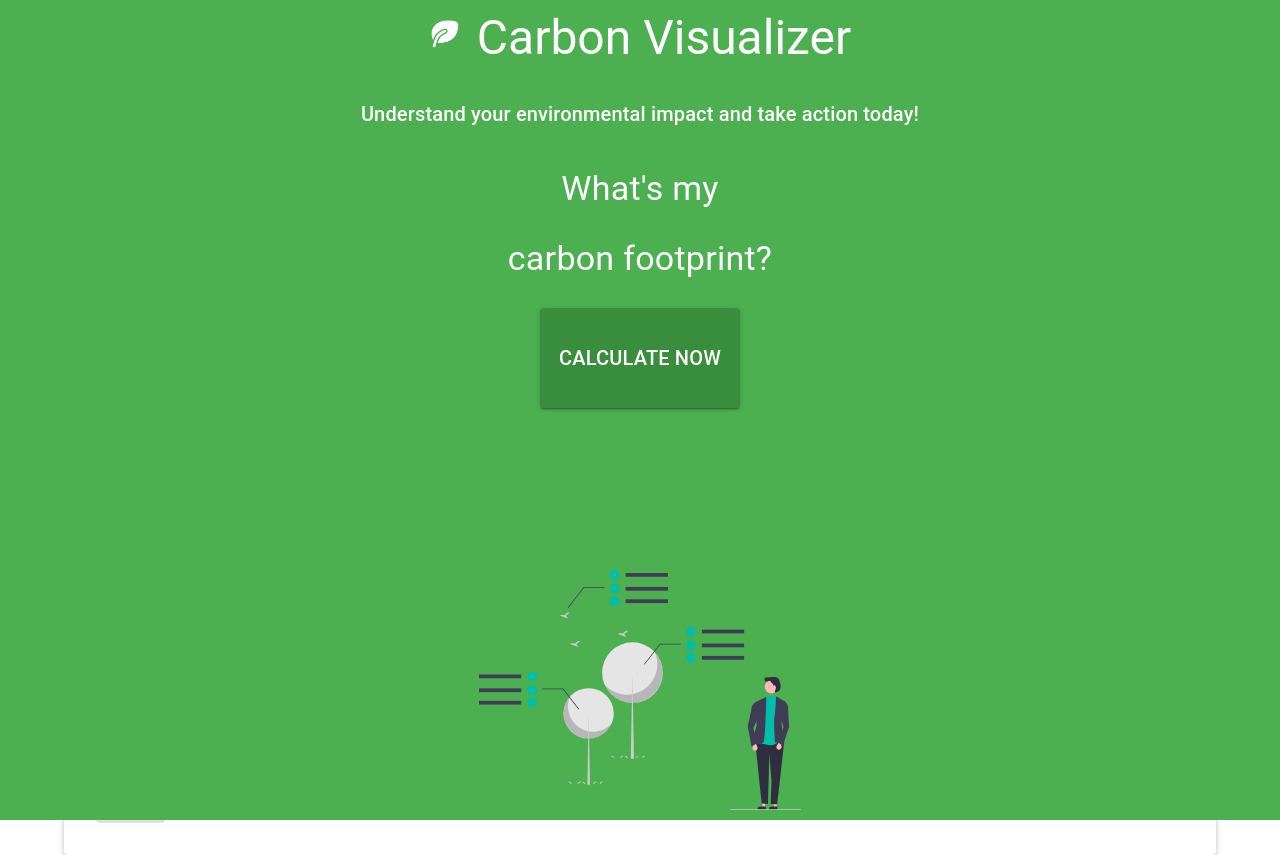
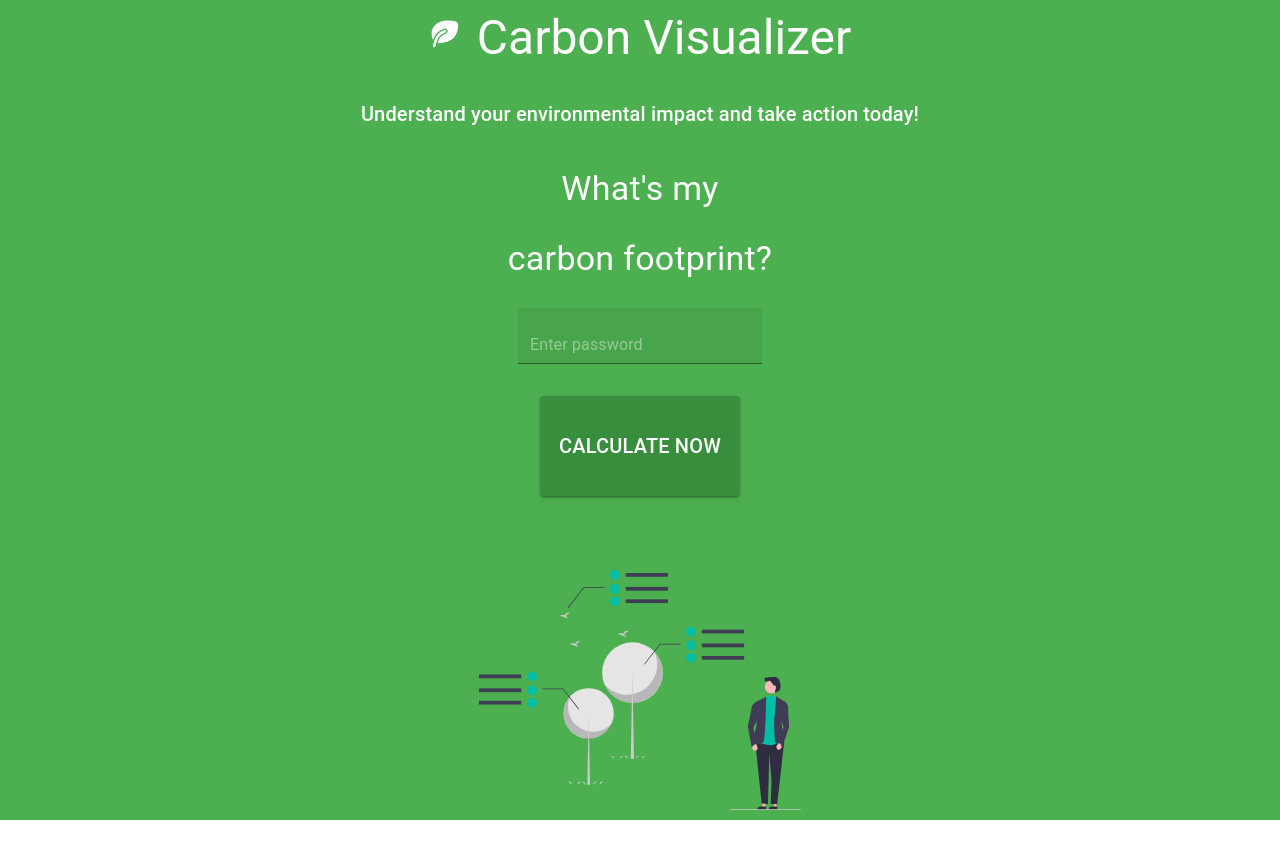
Before and after one commit to TonyJiashiChen/FIT5120-Onboarding-Project, a React (Create React App) app in the folder onboarding-frontend/: page / in a window 1280 px wide. After the commit the page ends 800 px from the top, so only its background shows below. Built offline with nearby package versions, Linux system fonts and the light colour scheme; no server answers.

Commit message:
frontend password pretection

```diff
--- a/onboarding-frontend/package.json
+++ b/onboarding-frontend/package.json
@@ -14,6 +14,7 @@
     "react": "^18.2.0",
     "react-chartjs-2": "^5.2.0",
     "react-dom": "^18.2.0",
+    "react-router-dom": "^6.14.2",
     "react-scripts": "5.0.1",
     "react-spring": "^9.7.2",
     "web-vitals": "^2.1.4"
--- a/onboarding-frontend/src/App.js
+++ b/onboarding-frontend/src/App.js
@@ -1,32 +1,51 @@
-import React, { useState } from "react";
+import React, { useState, createContext }from "react";
+import { BrowserRouter as Router, Route, Routes, Navigate } from 'react-router-dom';
 import "./App.css";
 import { Header } from "./layout/Header";
 import { Main } from "./layout/Main";
 import LandingPage from "./layout/LandingPage"
-import { Hidden, useTheme } from "@mui/material";
+import { useTheme } from "@mui/material";
+
+export const AuthApi = createContext();
 
 function App() {
   const theme = useTheme();
 
-  const [landingToggled, setLandingToggled] = useState(true);
-
-  const handleLandingToggle = () => {
-    setLandingToggled(prev => !prev)
-  }
+  const [auth, setAuth] = useState(false);
 
   return (
+    <AuthApi.Provider value={{ auth, setAuth }}>
+    <Router>
     <div style={{
       backgroundColor: theme.palette.background.default,
       height: '100vh'
     }}>
-      <LandingPage
-        landingToggled={landingToggled}
-        handleLandingToggle={handleLandingToggle}
-      />
-      <Header />
-      <Main />
+      <Routes>
+          <Route path="/" element={
+            <LandingPage />
+          }/>
+          <Route path="/home" element={
+              ProtectedRoute({
+                auth: auth,
+                component: () => (
+                  <>
+                    <Header />
+                    <Main />
+                  </>
+                ),
+                fallback: <Navigate to="/" />
+              })
+            } />
+
+        </Routes>
     </div>
+    </Router>
+    </AuthApi.Provider>
   );
 }
 
+function ProtectedRoute({ auth, component: Component, fallback }) {
+  return auth ? <Component /> : fallback;
+}
+
 export default App;
--- a/onboarding-frontend/src/layout/LandingPage.jsx
+++ b/onboarding-frontend/src/layout/LandingPage.jsx
@@ -1,39 +1,41 @@
-import React, { useEffect } from "react";
+import React, { useState, useContext } from "react";
+import { useNavigate } from 'react-router-dom';
 import { useTransition, a } from "react-spring";
 import { useTheme } from "@mui/material";
+import TextField from "@mui/material/TextField";
 import Typography from "@mui/material/Typography";
 import Button from "@mui/material/Button";
 
 import Trail from "../components/Trail";
+import { AuthApi } from '../App';
 
-const LandingPage = (props) => {
+const LandingPage = () => {
   const theme = useTheme();
 
-  useEffect(() => {
-    if (props.landingToggled) {
-      document.body.style.overflow = "hidden";
+  const [password, setPassword] = useState('');
+  const [error, setError] = useState(false)
+
+  const { setAuth } = useContext(AuthApi);
+
+  const navigate = useNavigate();
+
+  const handlePasswordCheck = () => {
+    const CORRECT_PASSWORD = 'carbonvisualizer';
+    if (password === CORRECT_PASSWORD) {
+        setError(false);
+        setAuth(true);
+        navigate('/home');
+    } else {
+      setError(true);
+      setAuth(false);
+      setPassword('');
     }
-
-    return () => {
-      document.body.style.overflow = "auto";
-    };
-  }, [props.landingToggled]);
-
-  const fullscreenPage = useTransition(props.landingToggled, {
-    from: { opacity: 1, transform: "scale(1)" },
-    enter: { opacity: 1, transform: "scale(1)" },
-    leave: { opacity: 0, transform: "translate3d(-50%,0,0)" },
-    config: { duration: 750 },
-  });
+  };
 
   return (
     <div>
-      {fullscreenPage(
-        (styles, item) =>
-          item && (
-            <a.div
+        <div
               style={{
-                ...styles,
                 position: "fixed",
                 height: "100%",
                 padding: "10px",
@@ -71,7 +73,7 @@ const LandingPage = (props) => {
                 </Typography>
               </div>
 
-              <Trail open={props.landingToggled}>
+              <Trail open={true}>
                 <Typography variant="h6" color="common.white">
                   Understand your environmental impact and take action today!
                 </Typography>
@@ -84,16 +86,29 @@ const LandingPage = (props) => {
                 </Typography>
               </Trail>
 
+              <TextField
+                    error={error}
+                    type="password"
+                    value={password}
+                    onChange={(e) => setPassword(e.target.value)}
+                    placeholder="Enter password"
+                    variant="filled"
+                    sx={{
+                        input: { color : 'common.white'}
+                    }}
+
+              />
               <Button
                 variant="contained"
                 style={{
+                  marginTop: "2rem",
                   maxWidth: "200px",
                   maxHeight: "100px",
                   minWidth: "200px",
                   minHeight: "100px",
                   backgroundColor: theme.palette.primary.dark,
                 }}
-                onClick={props.handleLandingToggle}
+                onClick={handlePasswordCheck}
               >
                 <Typography variant="h6" color="common.white">
                   Calculate Now
@@ -104,9 +119,7 @@ const LandingPage = (props) => {
                 style={{ marginTop: "auto", height: "30%" }}
                 alt="environmental study"
               />
-            </a.div>
-          )
-      )}
+            </div>
     </div>
   );
 };
```
Also changed, not shown: 2 other files (tests, documents, lock files or other folders).
